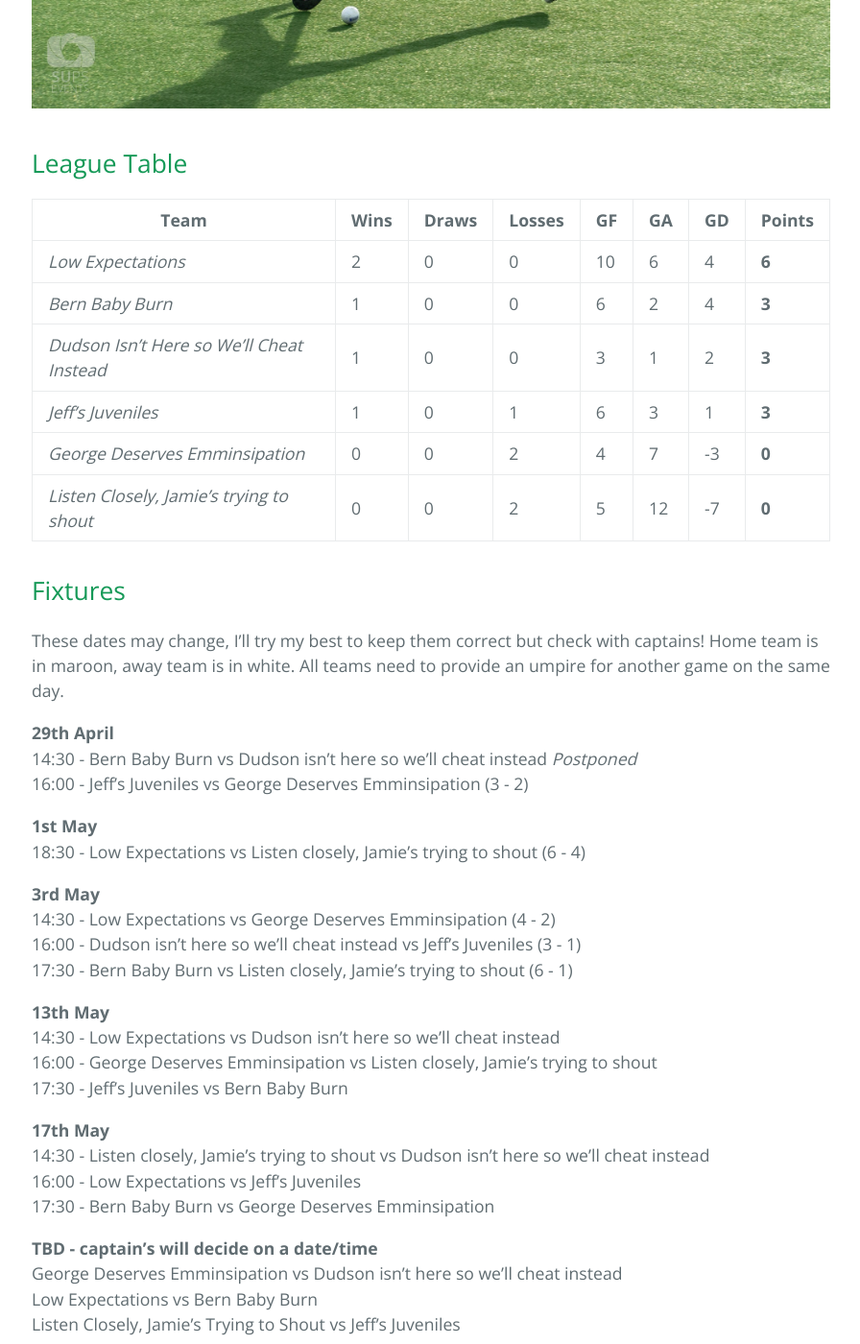
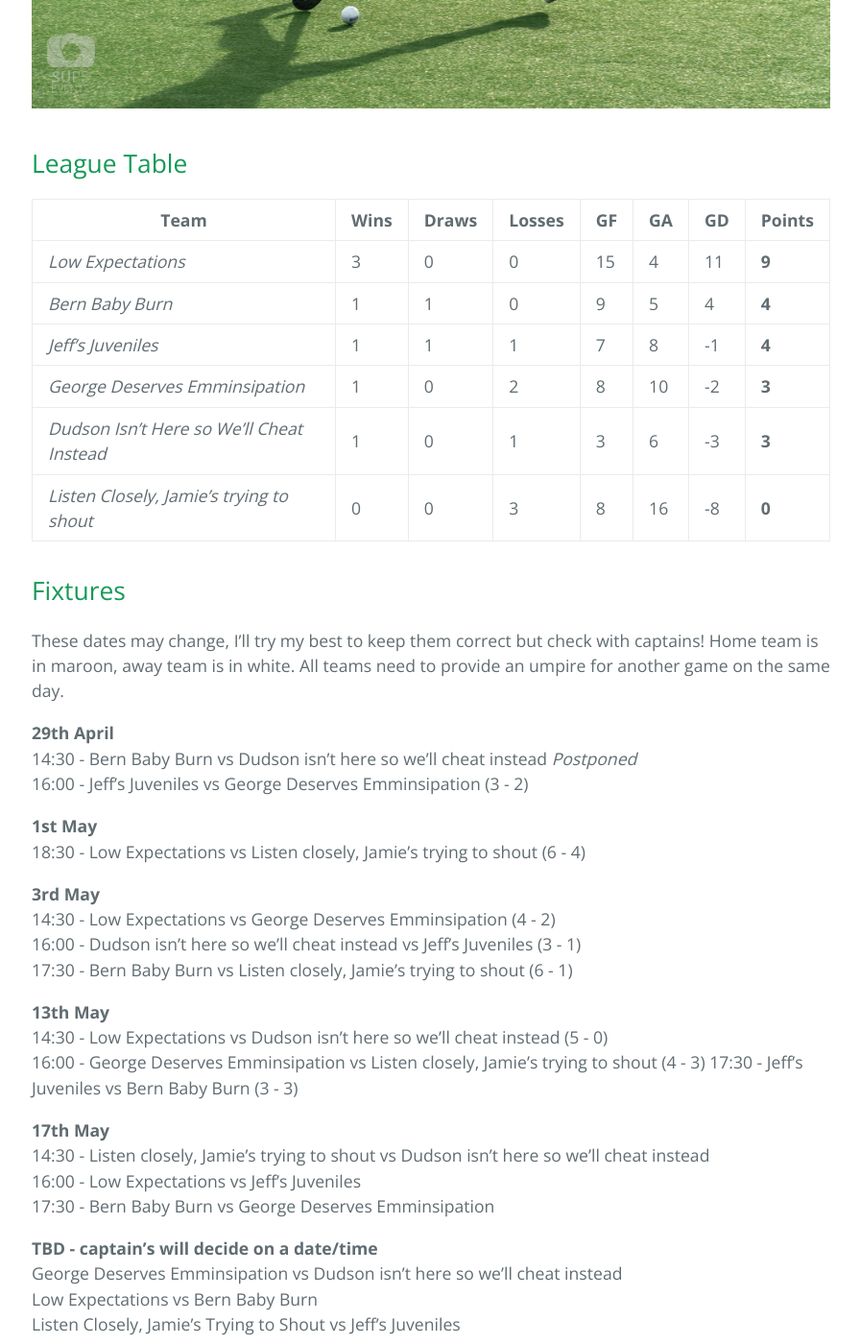
Before and after one commit to behradkoohy/summerleague, a Jekyll site: the page built from index.md, in a window 1280 px wide and 1400 px high, scrolled down 814 px. Shown: the whole window at 96% size, without its empty margins (191-1087 px from the left). Built offline with Jekyll 4.4.1, drawn with Linux system fonts in a browser that asks for light colours; our own code applies the rules of GitHub Pages for plain Markdown files.

Commit message:
Update index.md

```diff
--- a/index.md
+++ b/index.md
@@ -10,12 +10,12 @@
 
 | **Team**                                 	| Wins 	| Draws 	| Losses 	| GF 	| GA 	| GD 	| **Points** 	|
 |------------------------------------------	|------	|-------	|--------	|----	|----	|----	|------------	|
-| _Low Expectations_                         	| 2    	| 0     	| 0      	| 10  | 6  	| 4  	| **6**   |
-| _Bern Baby Burn_                           	| 1    	| 0     	| 0      	| 6  	| 2  	| 4  	| **3**     |
-| _Dudson Isn't Here so We'll Cheat Instead_ 	| 1    	| 0     	| 0      	| 3  	| 1  	| 2  	| **3**    	|
-| _Jeff's Juveniles_                         	| 1    	| 0     	| 1      	| 6  	| 3  	| 1  	| **3**     |
-| _George Deserves Emminsipation_            	| 0    	| 0     	| 2      	| 4  	| 7  	| -3 	| **0**     |
-| _Listen Closely, Jamie's trying to shout_  	| 0    	| 0     	| 2      	| 5  	| 12  | -7  | **0**     |
+| _Low Expectations_                         	| 3    	| 0     	| 0      	| 15  | 4  	| 11  	| **9**   |
+| _Bern Baby Burn_                           	| 1    	| 1     	| 0      	| 9  	| 5  	| 4  	  | **4**   |
+| _Jeff's Juveniles_                         	| 1    	| 1     	| 1      	| 7  	| 8  	| -1  	| **4**   |
+| _George Deserves Emminsipation_            	| 1    	| 0     	| 2      	| 8  	| 10  | -2 	  | **3**   |
+| _Dudson Isn't Here so We'll Cheat Instead_ 	| 1    	| 0     	| 1      	| 3  	| 6  	| -3  	| **3**   |
+| _Listen Closely, Jamie's trying to shout_  	| 0    	| 0     	| 3      	| 8  	| 16  | -8    | **0**   |
 
 ## Fixtures
 These dates may change, I'll try my best to keep them correct but check with captains! Home team is in maroon, away team is in white. All teams need to provide an umpire for another game on the same day.
@@ -33,9 +33,9 @@
 17:30 - Bern Baby Burn vs Listen closely, Jamie’s trying to shout  (6 - 1)
 
 **13th May**
-14:30 - Low Expectations vs Dudson isn't here so we'll cheat instead
-16:00 - George Deserves Emminsipation vs Listen closely, Jamie’s trying to shout
-17:30 - Jeff's Juveniles vs Bern Baby Burn
+14:30 - Low Expectations vs Dudson isn't here so we'll cheat instead (5 - 0)
+16:00 - George Deserves Emminsipation vs Listen closely, Jamie’s trying to shout  (4 - 3)
+17:30 - Jeff's Juveniles vs Bern Baby Burn  (3 - 3)
 
 **17th May**
 14:30 - Listen closely, Jamie’s trying to shout vs Dudson isn't here so we'll cheat instead
```
